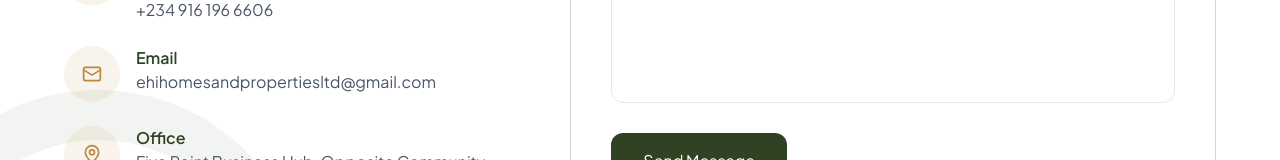
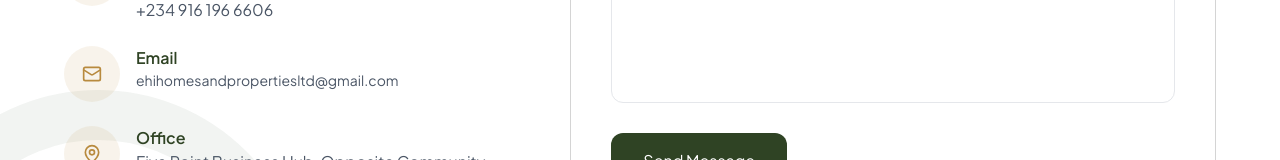
Before and after one commit to heisokoye/Ehi-homes-Properties, a React (Vite) app: page / in a window 1280 px wide. Shown: the part 2747-2907 px from the top of the page. Built offline with nearby package versions, Linux system fonts and the light colour scheme.

Commit message:
edited contact

```diff
--- a/src/components/Contact.jsx
+++ b/src/components/Contact.jsx
@@ -62,7 +62,7 @@ const Contact = () => {
                 <h4 className="font-semibold text-[#2F4324]">
                   Email
                 </h4>
-                <p className="text-gray-600 wrap-break-word">
+                <p className="text-gray-600 wrap-break-word text-sm">
                   ehihomesandpropertiesltd@gmail.com
                 </p>
               </div>
```
